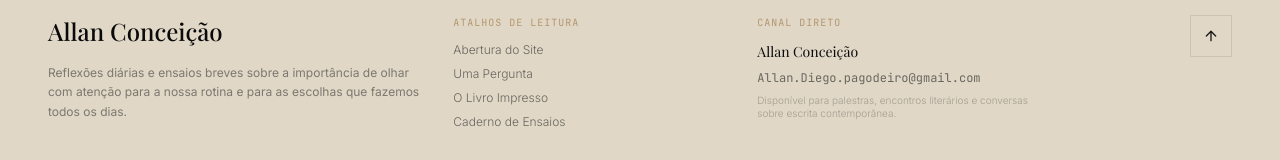
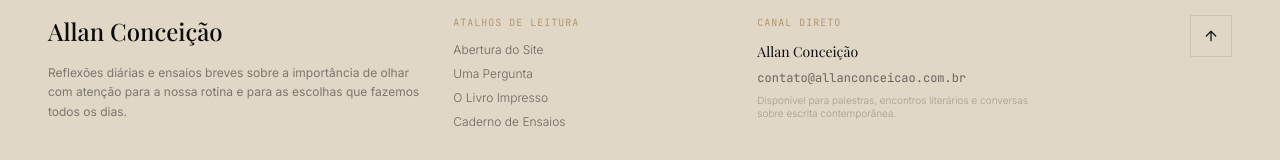
Before and after one commit to allanconceicao/allanconceicao-site, a React (Vite) app: page / in a window 1280 px wide. Shown: the part 6655-6815 px from the top of the page. Built offline with nearby package versions, Linux system fonts and the light colour scheme; a web font is replaced by a local one.

Commit message:
feat: update contact email address
Replace personal email with professional contact address across the site.

```diff
--- a/src/components/About.tsx
+++ b/src/components/About.tsx
@@ -60,7 +60,7 @@ export default function About() {
                 </p>
               </div>
               <a
-                href="mailto:Allan.Diego.pagodeiro@gmail.com"
+                href="mailto:contato@allanconceicao.com.br"
                 className="flex items-center space-x-2 text-bronze-500 hover:text-charcoal-900 transition-colors font-mono text-xs tracking-wider uppercase group"
               >
                 <Mail size={14} className="group-hover:translate-x-0.5 transition-transform" />
--- a/src/components/Footer.tsx
+++ b/src/components/Footer.tsx
@@ -54,10 +54,10 @@ export default function Footer() {
               </li>
               <li>
                 <a
-                  href="mailto:Allan.Diego.pagodeiro@gmail.com"
+                  href="mailto:contato@allanconceicao.com.br"
                   className="hover:text-bronze-500 transition-colors select-all font-mono"
                 >
-                  Allan.Diego.pagodeiro@gmail.com
+                  contato@allanconceicao.com.br
                 </a>
               </li>
               <li className="text-[10px] text-cream-200/30">
```
